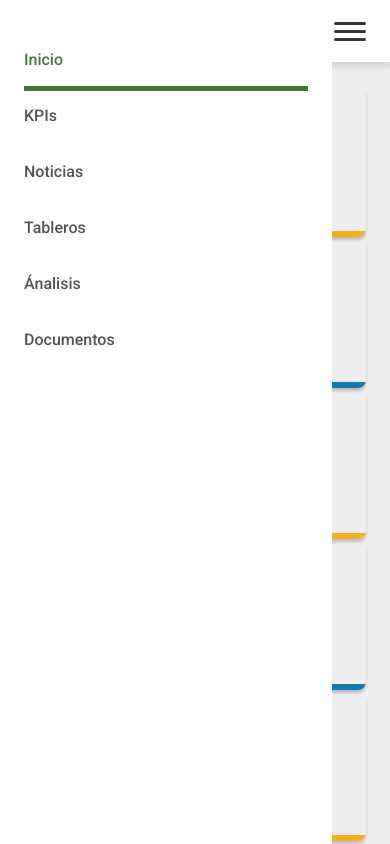
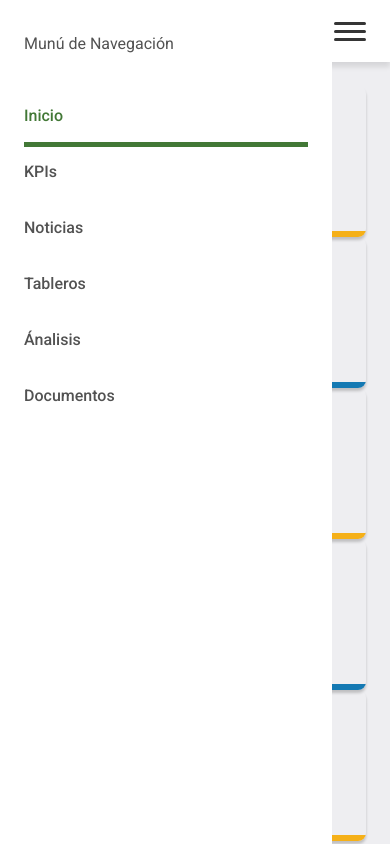
Before and after one commit to BramdonSantiago/agricultural-intelligence, a Next.js app: page / in a window 390 px wide. Shown: the top 844 px of the page. Built offline with nearby package versions, Linux system fonts and the light colour scheme.

Commit message:
Add menu hamburguer

```diff
--- a/src/app/components/Header/Header.tsx
+++ b/src/app/components/Header/Header.tsx
@@ -12,6 +12,7 @@ export function Header() {
                     <span>Agro</span>Tech
                 </Link>
                 <nav className="flex gap-8 nav-list">
+                    <h3 className="mb-4 md:hidden">Munú de Navegación</h3>
                     <Link className={`${pathname === '/' ? 'active-nav-item' : ''} nav-item`} href="/">Inicio</Link>
                     <Link className={`${pathname === '/kpis' ? 'active-nav-item' : ''} nav-item`} href="/kpis">KPIs</Link>
                     <Link className={`${pathname === '/noticias' ? 'active-nav-item' : ''} nav-item`} href="/noticias">Noticias</Link>
--- a/src/app/globals.css
+++ b/src/app/globals.css
@@ -232,7 +232,7 @@ body {
       background-color: var(--white-color);
       display: flex;
       flex-direction: column;
-      padding: 3rem 1.5rem;
+      padding: 2rem 1.5rem;
       z-index: 10;
     }
     .nav-item {
```
